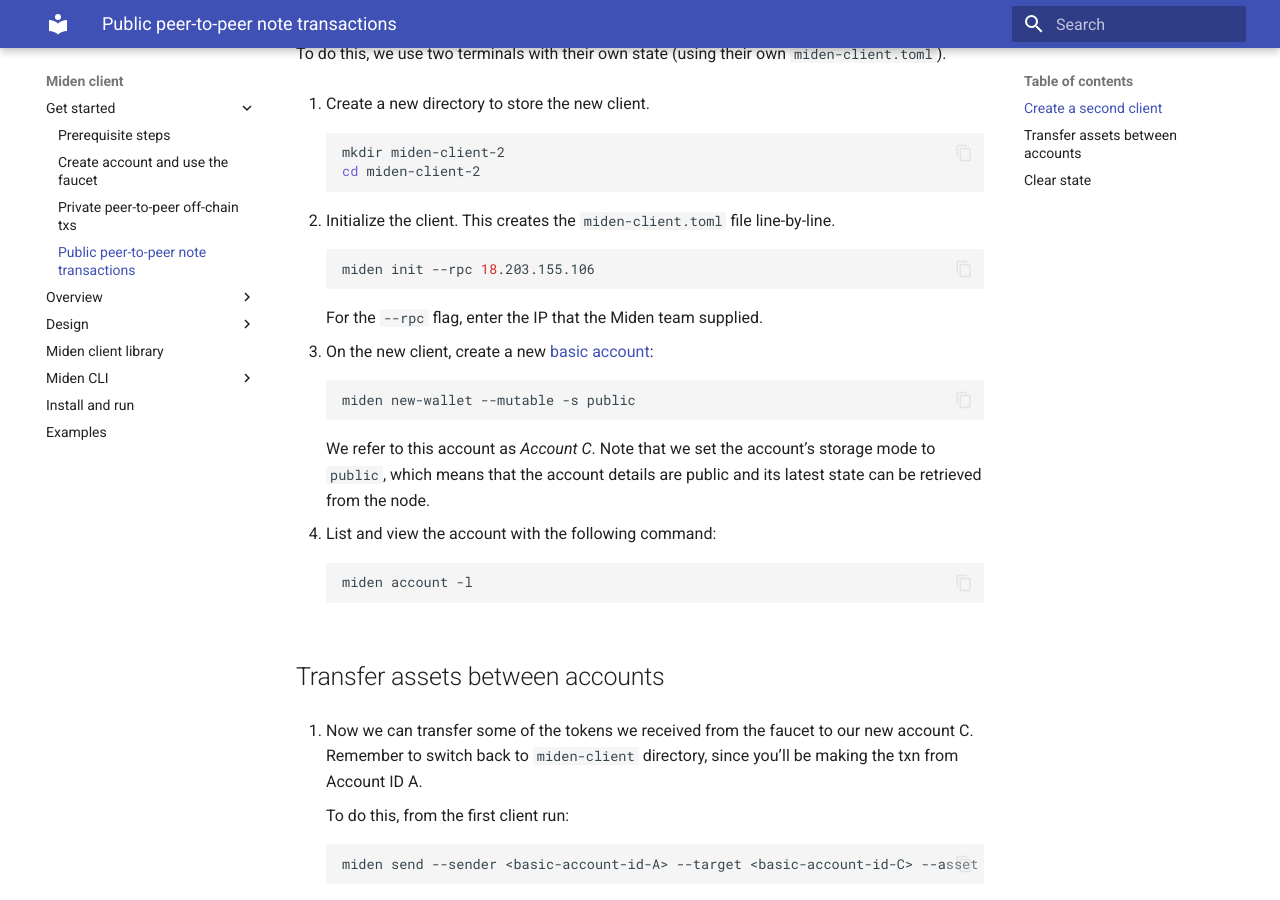
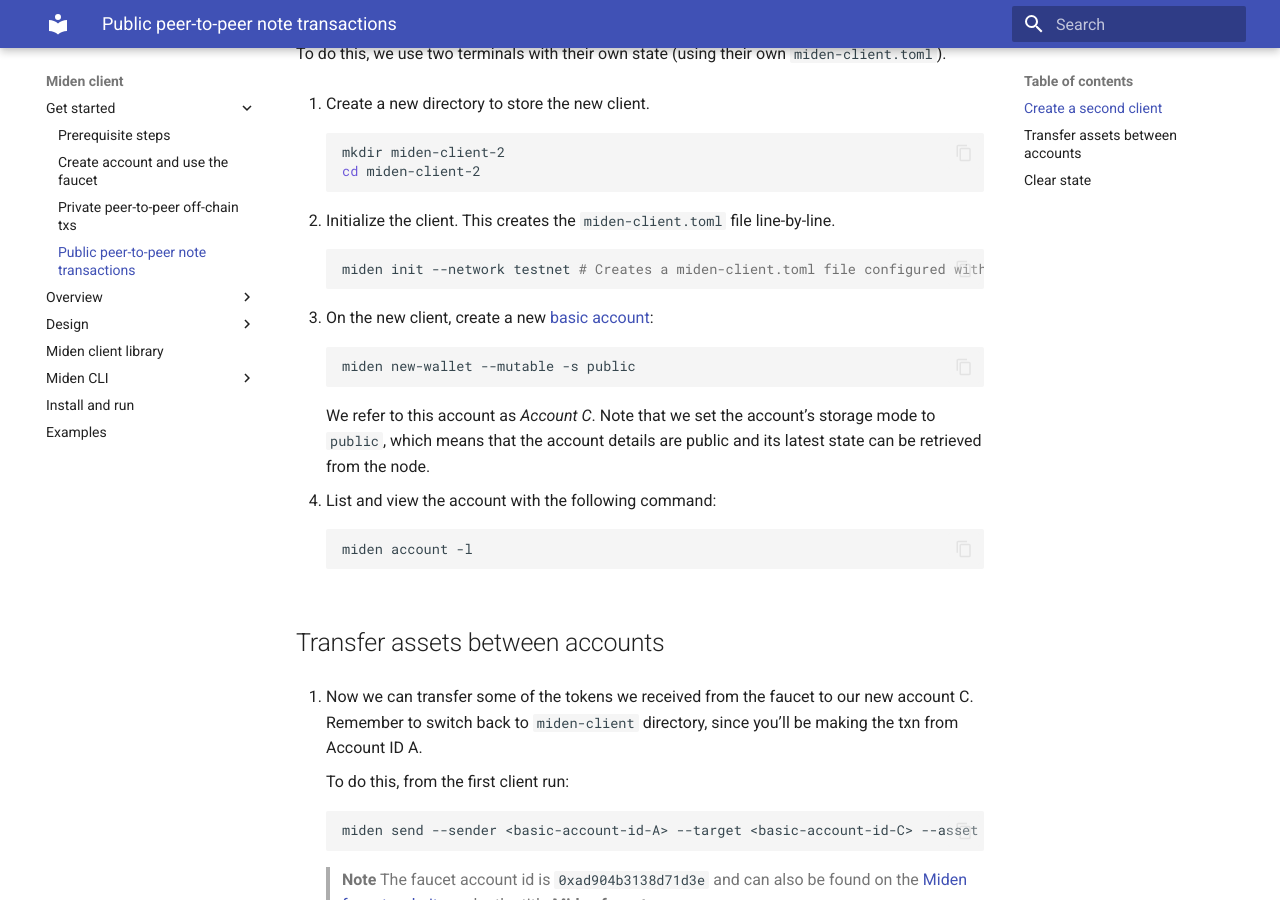
Before and after one commit to 0xPolygonMiden/miden-client, an MkDocs documentation site: the page built from docs/get-started/p2p-public.md, in a window 1280 px wide and 900 px high, scrolled down 498 px. Built offline with MkDocs 1.6.1 and Material for MkDocs 9.7.7, drawn with Linux system fonts in a browser that asks for light colours.

Commit message:
docs: Remove testnet node IP

````diff
--- a/docs/get-started/p2p-public.md
+++ b/docs/get-started/p2p-public.md
@@ -25,9 +25,8 @@
 2. Initialize the client. This creates the `miden-client.toml` file line-by-line.
 
     ```sh
-    miden init --rpc 18.203.155.106
+    miden init --network testnet # Creates a miden-client.toml file configured with the testnet node's IP
     ```
-    For the `--rpc` flag, enter the IP that the Miden team supplied.
 
 3. On the new client, create a new [basic account](https://0xpolygonmiden.github.io/miden-docs/miden-base/architecture/accounts.html):
 
````
